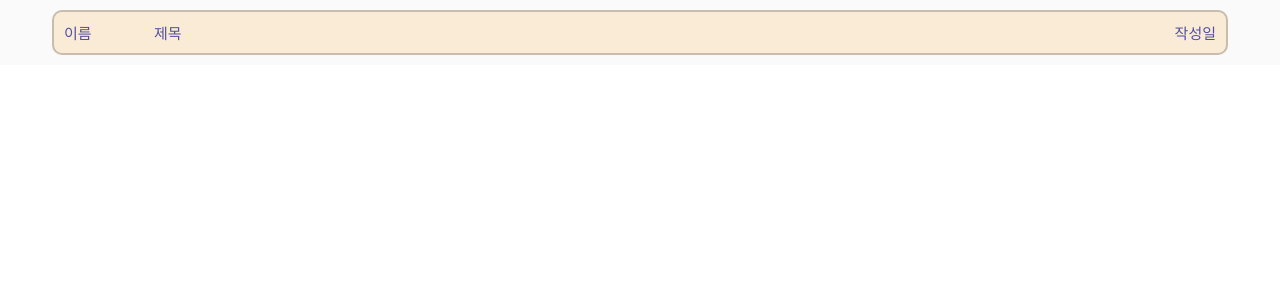
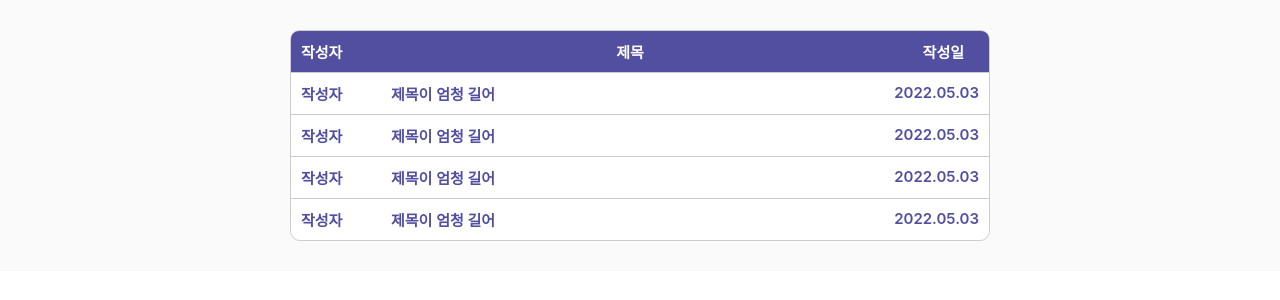
Before and after one commit to elicesw2-project2/circuit, a React (Create React App) app in the folder front/: page /Story in a window 1280 px wide. Shown: the top 300 px of the page. Built offline with nearby package versions, Linux system fonts and the light colour scheme.

Commit message:
글 목록 업데이트

```diff
--- a/front/src/components/Story.jsx
+++ b/front/src/components/Story.jsx
@@ -1,13 +1,40 @@
 import React from 'react';
 import '../styles/Story.css';
 
-export default function Story() {
-	// 글 목록 컴포넌트
+/* <section className='.story_container'></section> */
+
+function Story() {
+	// 글 목록 컨테이너 / 이 안에 글 들이 들어감
+	return (
+		<section className="story_container">
+			<StoryInfo />
+			<Storys />
+			<Storys />
+			<Storys />
+			<Storys />
+		</section>
+	);
+}
+
+function Storys() {
+	// 글 목록의 리스트 들
 	return (
 		<div className="story">
-			<span className="story_name story_child">이름</span>
+			<span className="story_name story_child">작성자</span>
+			<span className="story_title story_child">제목이 엄청 길어</span>
+			<span className="story_time story_child">2022.05.03</span>
+		</div>
+	);
+}
+
+function StoryInfo() {
+	// 글 목록의 구성( 작성자, 제목, 작성일 )
+	return (
+		<div className="story storyInfo">
+			<span className="story_name story_child">작성자</span>
 			<span className="story_title story_child">제목</span>
 			<span className="story_time story_child">작성일</span>
 		</div>
 	);
 }
+export default Story;
--- a/front/src/styles/Story.css
+++ b/front/src/styles/Story.css
@@ -1,36 +1,58 @@
 .story_container {
-	border: solid 2px rgba(0, 0, 0, 0.5);
+	border: solid 1px #cdcdcd;
 	border-radius: 10px;
 	display: flex;
 	flex-direction: column;
 	align-items: center;
 	margin: 30px 50px;
-	padding: 10px 0px;
 	width: 700px;
+	box-sizing: border-box;
 }
+
 .story {
 	display: flex;
 	position: relative;
-	width: 90%;
+	width: 100%;
 	justify-content: space-between;
-	background-color: antiquewhite;
-	border: solid 2px rgba(0, 0, 0, 0.2);
-	border-radius: 10px;
-	margin: 10px;
+	background-color: white;
+	border-bottom: solid 1px #cdcdcd;
+	margin: 0 10px;
 	padding: 10px;
+	box-sizing: border-box;
+}
+.story:last-child {
+	border-radius: 0 0 10px 10px;
+	border-bottom: none;
 }
 .story_name {
-	color: #524fa1;
 }
 .story_title {
-	color: #524fa1;
 	position: absolute; /*형제 태그(이름)의 크기에 상관없이 제목의 시작점이 같도록 absolute 를 준것 + 부모인 .story는 relative 해줘야함*/
 	left: 100px;
 }
 .story_time {
-	color: #524fa1;
 }
 .story_child {
 	text-align: center;
 	font-size: 15px;
+	color: #524fa1;
+	font-weight: 600;
 }
+
+/*  */
+.story.storyInfo {
+	background-color: #524fa1;
+	border-radius: 8px 8px 0px 0px;
+}
+.story.storyInfo .story_child {
+	color: white;
+}
+.story.storyInfo .story_title {
+	right: 120px;
+}
+.story.storyInfo .story_time {
+	position: absolute;
+	right: 25px;
+}
+
+/* #E3E2FC 마우스 올렸을 때 이 색으로 */
```
